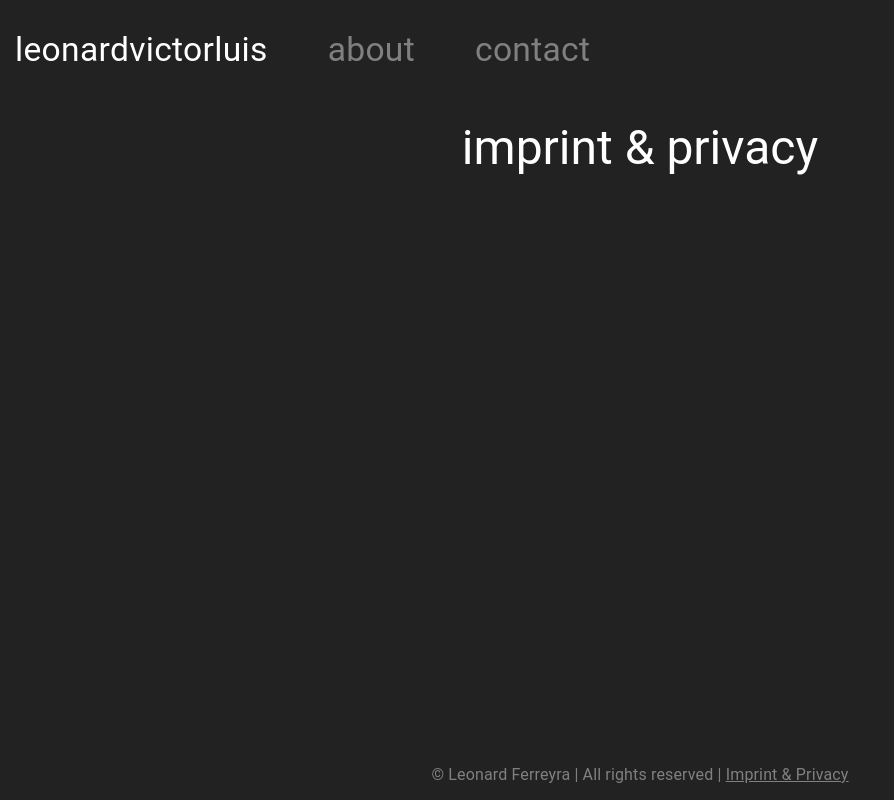
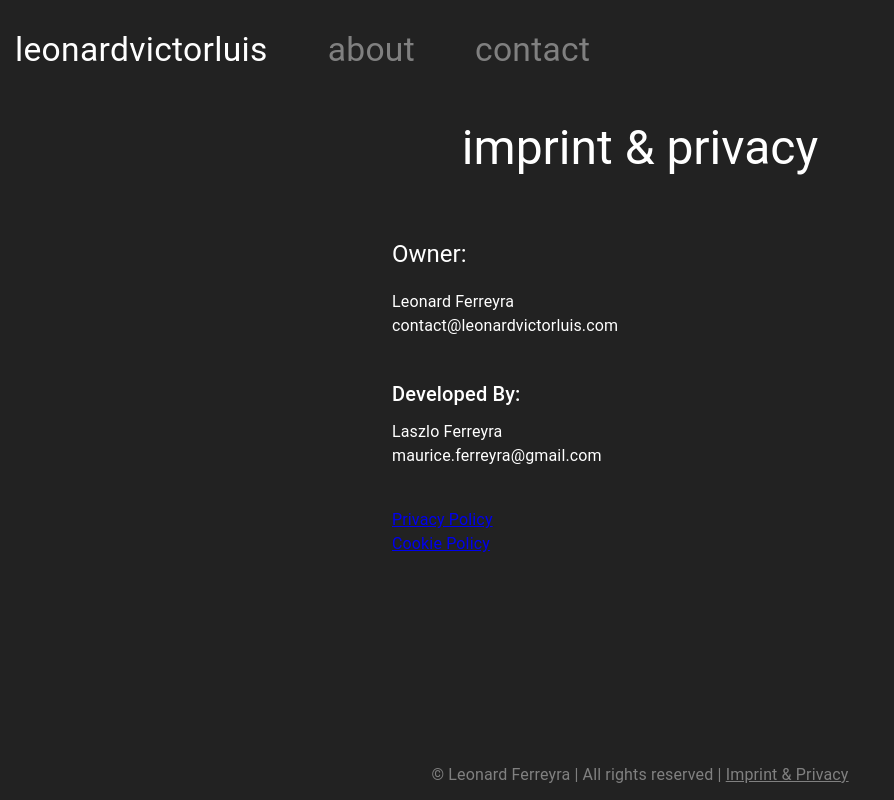
Before and after one commit to Laszlu/portfolio_project, a React (Vite) app: page / in a window 1280 px wide. Both pictures are taken after a click on the link "Imprint & Privacy". Shown: the whole page, without its empty margins (0-894 px from the left). Built offline with nearby package versions, Linux system fonts and the light colour scheme.

Commit message:
imprint changes

```diff
--- a/src/components/contact/Contact.tsx
+++ b/src/components/contact/Contact.tsx
@@ -13,7 +13,7 @@ function Contact() {
     setIsSubmitting(true);
     emailjs
       .sendForm(
-        "service_portfolio_lny",
+        "serv_leonardvictorluis",
         "request_protfolio",
         "#contact-form",
         {publicKey: "0U7UwoPPlCjv2GSUi"}
--- a/src/components/imprint/Imprint.css
+++ b/src/components/imprint/Imprint.css
@@ -6,3 +6,22 @@
     overflow: scroll;
     padding: 20px 20px 0 20px;
 }
+
+.imprint-main-area {
+    width: 40%;
+    text-align: left;
+    margin-left: 30%;
+    margin-top: 5%;
+}
+
+.imprint-main-area h5 {
+    margin-bottom: 20px;
+}
+
+.imprint-main-area h6 {
+    margin-bottom: 10px;
+}
+
+.imprint-main-area p {
+    margin-bottom: 40px;
+}
--- a/src/components/imprint/Imprint.tsx
+++ b/src/components/imprint/Imprint.tsx
@@ -2,13 +2,31 @@ import "./Imprint.css"
 import { Box, Typography } from "@mui/material"
 
 function Imprint() {
-  return(
+  return (
     <Box className={"imprint-main"}>
       <Typography variant={"h3"}>
         imprint & privacy
       </Typography>
+      <Box className={"imprint-main-area"}>
+        <Typography variant={"h5"}>Owner:</Typography>
+        <Typography variant={"body1"}>
+          Leonard Ferreyra<br />
+          contact@leonardvictorluis.com
+        </Typography>
+        <Typography variant={"h6"}>Developed By:</Typography>
+        <Typography variant={"body1"}>
+          Laszlo Ferreyra<br />
+          maurice.ferreyra@gmail.com
+        </Typography>
+        <a href="https://www.iubenda.com/privacy-policy/41054876" target={"_blank"}
+           className="iubenda-black iubenda-noiframe iubenda-embed iub-legal-only iubenda-noiframe "
+           title="Privacy Policy ">Privacy Policy</a><br />
+        <a href="https://www.iubenda.com/privacy-policy/41054876/cookie-policy" target={"_blank"}
+           className="iubenda-black iubenda-noiframe iubenda-embed iubenda-noiframe " title="Cookie Policy ">Cookie
+          Policy</a>
+      </Box>
     </Box>
   )
 }
 
-export default Imprint;
+export default Imprint
```
